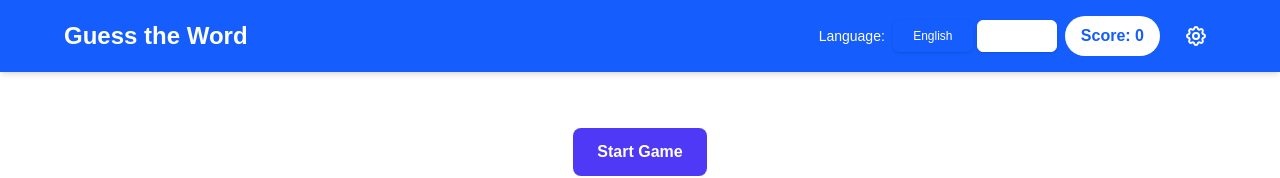
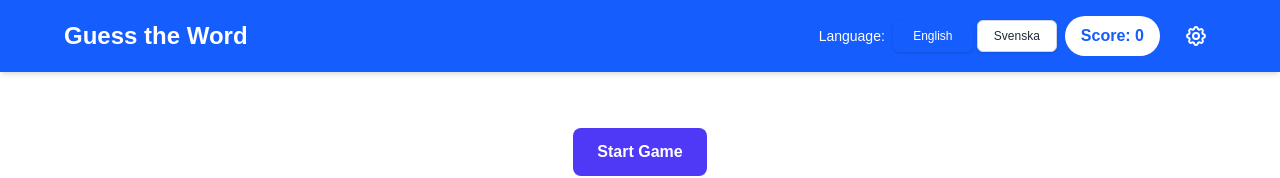
Before and after one commit to Ice-A-Slice/guess-the-word-app, a Next.js app: page / in a window 1280 px wide. Shown: the top 178 px of the page. Built offline with nearby package versions, Linux system fonts and the light colour scheme.

Commit message:
fix: Improved language selector button styling for better visibility

```diff
--- a/src/components/LanguageSelector/LanguageSelector.tsx
+++ b/src/components/LanguageSelector/LanguageSelector.tsx
@@ -30,7 +30,7 @@ export const LanguageSelector: React.FC<LanguageSelectorProps> = ({
             onClick={() => setDescriptionLanguage(lang.code)}
             aria-pressed={descriptionLanguage === lang.code}
             aria-label={`Select ${lang.label} language`}
-            className={vertical ? 'w-full' : 'min-w-20'}
+            className={`${vertical ? 'w-full' : 'min-w-20'} ${descriptionLanguage === lang.code ? 'bg-blue-600 text-white' : 'bg-white text-gray-800 border-gray-300'}`}
           >
             {lang.label}
           </Button>
```
